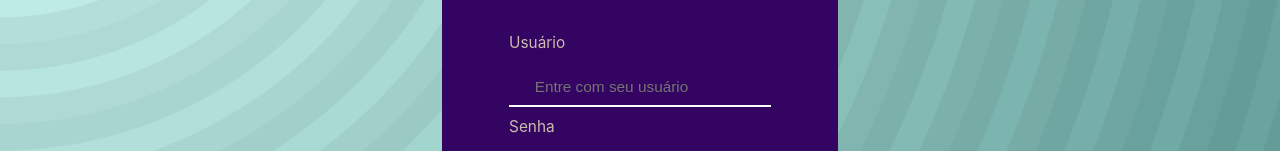
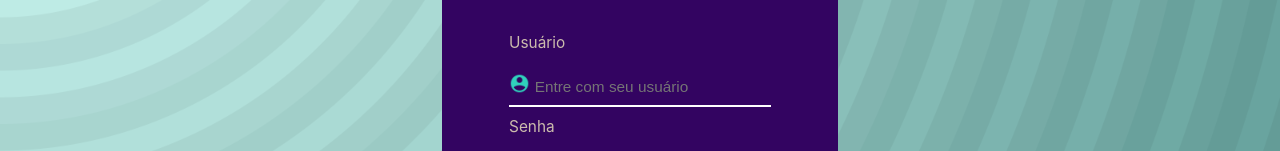
Before and after one commit to silvajpedro/farmacia_frontend, a React (Create React App) app: page / in a window 1280 px wide. Shown: the part 276-427 px from the top of the page. Built offline with nearby package versions, Linux system fonts and the light colour scheme.

Commit message:
update of form part

```diff
--- a/src/Components/Login/login.jsx
+++ b/src/Components/Login/login.jsx
@@ -13,10 +13,10 @@ const [active, setActive] = useState(true)
             </S.LogoContainer>
             <S.FormBox onSubmit={(e)=> e.preventDefault()}>
                 <label>Usuário</label>
-                <input onClick={()=>( (setOn(!On)) (setActive(true)))} type="text" placeholder="Entre com seu usuário" title="digite seu nome"/>
+                <S.UserInput onClick={()=>( (setOn(!On)) (setActive(true)))} type="text" placeholder="Entre com seu usuário" title="digite seu nome"/>
                 <S.Line  isOn={On}></S.Line>
                 <label>Senha</label>
-                <input onClick={()=>( (setOn(true)) (setActive(!active)) )} type="password" placeholder="Entre com sua senha" title="digite seu nome"/>
+                <S.PasswordInput onClick={()=>( (setOn(true)) (setActive(!active)) )} type="password" placeholder="Entre com sua senha" title="digite seu nome"/>
                 <S.Line isOn={active}></S.Line>
                 {/* <button>Logar</button> */}
             </S.FormBox>
--- a/src/Components/Login/login_style.js
+++ b/src/Components/Login/login_style.js
@@ -1,6 +1,7 @@
 import styled from "styled-components";
 import background from "../../Assets/rainbow-vortex.png";
-import cadeado from "../../Assets/cadeado_senha.png"
+import cadeado from "../../Assets/cadeado_senha.png";
+import usuario from "../../Assets/usuario.png";
 
 export const MainBox = styled.main`
   display: flex;
@@ -22,15 +23,16 @@ export const LoginBox = styled.section`
 export const FormBox = styled.form`
   display: flex;
   flex-direction: column;
-  justify-content:space-evenly;
+  justify-content: space-evenly;
   width: 66%;
   color: #ccbcad;
   /* border: solid; */
   height: 22vh;
-  label{
-    font-size:1.2vw;
-  };
-  input {
+  label {
+    font-size: 1.2vw;
+  }
+`;
+export const UserInput = styled.input`
   position: relative;
   top: 1vh;
   background-color: transparent;
@@ -39,27 +41,27 @@ export const FormBox = styled.form`
   height: 4vh;
   padding-left: 2vw;
   color: #ffff;
-    &::placeholder{
-      font-size:1.2vw;
-    }
-
-  }
-  input:nth-child(2){
+  background-position: 0 3px;
+  background-image: url(${usuario});
+  background-repeat: no-repeat;
+  background-size: 8%;
+  font-size: 1.2vw;
+  &::placeholder {
     font-size: 1.2vw;
   }
-  input:nth-child(5){
-    background-position:0 0;
+`;
+export const PasswordInput = styled(UserInput)`
+  background-position: 0 0;
   background-image: url(${cadeado});
-    background-repeat: no-repeat;
-    background-size: 8%;
   font-size: 1.4vw;
-  }
 `;
+
 export const Line = styled.div`
   background-color: #ffff;
   height: 1.8px;
   transition: ease-in-out 0.9s;
-  box-shadow: ${(props) => props.isOn ? "none" : "inset #1976D2 30vw 0px 0px 0px"};
+  box-shadow: ${(props) =>
+    props.isOn ? "none" : "inset #1976D2 30vw 0px 0px 0px"};
 `;
 export const LogoContainer = styled(MainBox)`
   background-image: none;
```
Also changed, not shown: src/Assets/usuario.png (added). Lines whose indentation alone changed are shown as unchanged.
